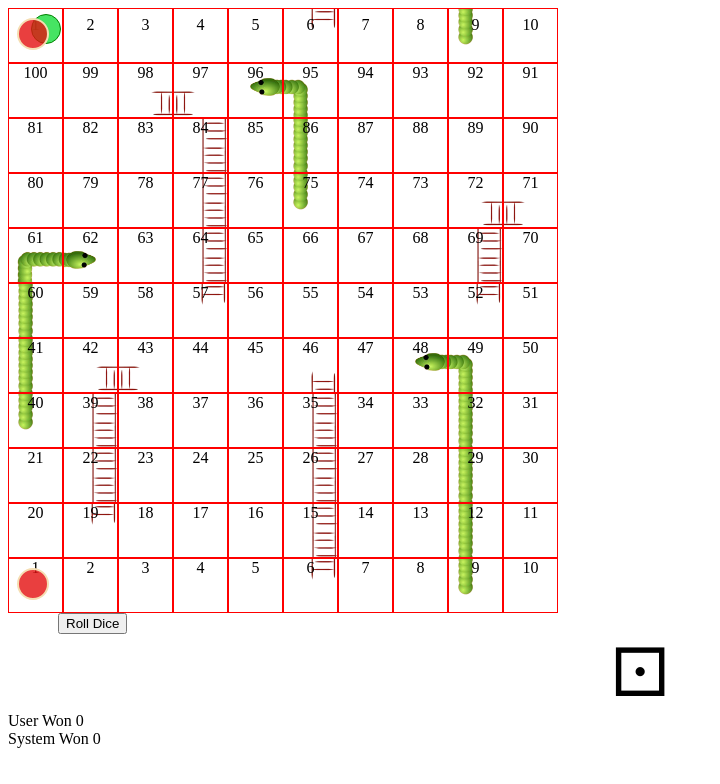
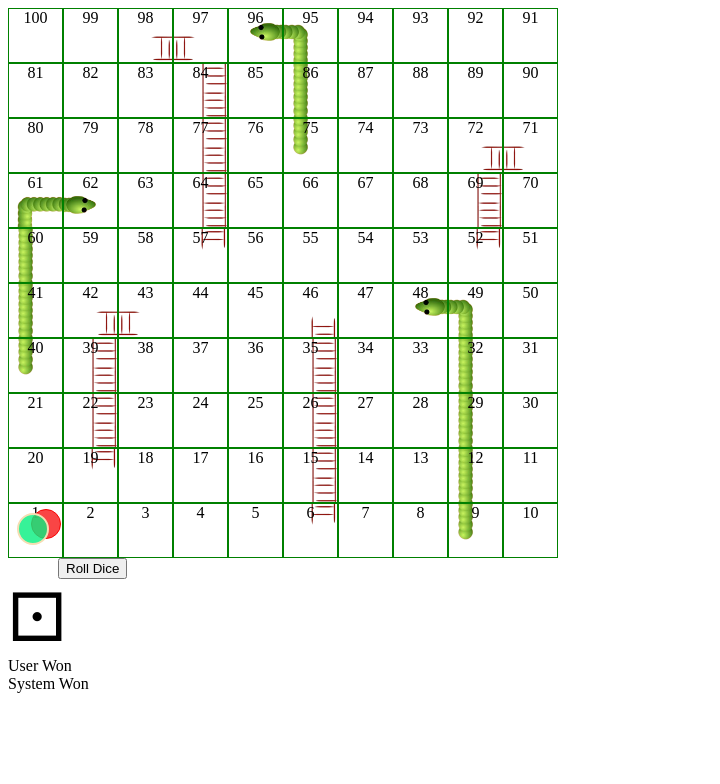
Before and after one commit to PalRishikesh/snake-ladder, a React (Vite) app: page / in a window 1280 px wide. Shown: the top 784 px of the page, without its empty margins (0-720 px from the left). Built offline with nearby package versions, Linux system fonts and the light colour scheme.

Commit message:
logic is working

```diff
--- a/src/App.jsx
+++ b/src/App.jsx
@@ -1,91 +1,14 @@
 import './App.css'
-import Dice from './components/Dice'
 import LeaderBoard from './components/LeaderBoard'
-const ladders = {
-  6: 40,
-  19: 24,
-  52: 19,
-  57: 41
-};
-const snakes = {
-  96: 21,
-  62: 22,
-  48: 31
-};
 
 function App() {
-  let lastDiceNumber = 1;
 
-  const getNextPointerPosition = (nextBoardPosition) => {
-    let nextPointerElement = '';
-    for (const singleTile of tile) {
-        //Check next element value
-        if (singleTile.getAttribute('data-id') == nextBoardPosition) {
-            console.log("singleTile: ", singleTile);
-            console.log("singleTile: ", singleTile.getAttribute('data-id'));
-            nextPointerElement = singleTile;
-            break;
-        }
-    }
-    return nextPointerElement;
-}
-
-  const changeCoinPosition = (previousDiceNumber, diceType) => {
-    const currentPosition = getNextPointerPosition(previousDiceNumber);
-    console.log("currentPosition: ", currentPosition);
-    // console.log("previousDiceNumber: ",previousDiceNumber);
-    let previousDiceChildren = currentPosition.children;
-    let previousDiceElement = '';
-    for (let index = 0; index < previousDiceChildren.length; index++) {
-        const element = previousDiceChildren[index];
-        if (element.className === diceType) {
-            previousDiceElement = element;
-            break;
-        }
-    }
-    // Removing the dice from previous location
-    previousDiceElement.remove();
-}
-
-const generateDiceRandomNumber = () => {
-  return Math.floor(Math.random() * 6) + 1
-}
-  const rollDice=()=>{
-    // const boardPointerMessage = document.getElementById("boardPointerMessage");
-    // boardPointerMessage.innerHTML = '';
-    // boardPointerMessage.classList.remove('board-success-message')
-    // boardPointerMessage.classList.remove('board-fail-message')
-    let userClickDiceRoll = '';
-    let extraChange = false;
-
-    // changeCoinPosition(lastDiceNumber, 'dice');
-    const randomNumber = generateDiceRandomNumber();
-    if (randomNumber == 6) {
-        extraChange = true;
-    }
-
-    if (lastDiceNumber + randomNumber <= 100) {
-        lastDiceNumber += randomNumber;
-    }
-    console.log("lastDiceNumber: ",lastDiceNumber);
-    // let value = document.getElementById("diceValue");
-    // value.innerHTML = lastDiceNumber;
-
-    // Roll the dice with css start herr
-    // rollDiceWithUI(randomNumber);
-
-
-    alert("hi");
-  }
   return (
     <>
       <LeaderBoard/>
       {/* <button id="dice" onClick={rollDice}>Roll Dice</button> <span id="diceValue"></span> */}
     {/* <button id="systemDice" onclick="rollDiceSystem()">System Roll Dice</button><span id="systeDiceValue"></span> */}
-    <div>
-      <div>User Won <span id="userWonCount">0</span></div>
-      <div>System Won <span id="systemWonCount">0</span></div>
-    </div>
+
     </>
   )
 }
--- a/src/components/Dice.css
+++ b/src/components/Dice.css
@@ -6,7 +6,7 @@
     position: absolute;
     right: 13px;
     top: 9px;
-    background-color: rgb(228, 15, 15, 0.8);
+    background-color: rgba(5, 239, 126, 0.8);
     height: 18px;
     width: 18px;
     border-radius: 50%;
@@ -18,7 +18,6 @@
 
 
 .dice-rolling {
-    text-align: center;
     font-size: 67px;
   }
   .dice_1::after {
--- a/src/components/Dice.jsx
+++ b/src/components/Dice.jsx
@@ -2,6 +2,7 @@ import "./Dice.css"
 
 const Dice = ({randomNumber}) => {
 console.log("generatedRandomNumber: ",randomNumber);
+
 var btnClassName = `dice_${randomNumber}`
   return (
     <div className="dice-rolling" >
--- a/src/components/LeaderBoard.css
+++ b/src/components/LeaderBoard.css
@@ -2,7 +2,7 @@
     display: flex;
   }
   .tile {
-    border: 1px solid red;
+    border: 1px solid green;
     display: inline-block;
     min-width: 35px;
     min-height: 35px;
@@ -13,13 +13,13 @@
     position: relative;
   }
   .dice-system {
-    border: 1px solid green;
+    border: 1px solid rgb(248, 3, 3);
     cursor: pointer;
     padding: 5px;
     position: absolute;
     right: 1px;
     top: 5px;
-    background-color: rgba(24, 221, 60, 0.8);
+    background-color: rgba(248, 23, 23, 0.8);
     height: 18px;
     width: 18px;
     border-radius: 50%;
--- a/src/components/LeaderBoard.jsx
+++ b/src/components/LeaderBoard.jsx
@@ -2,6 +2,8 @@ import { useState, useEffect } from "react";
 import Dice from "./Dice";
 import DiceClick from "./DiceClick";
 import "./LeaderBoard.css";
+import { ToastContainer, toast } from 'react-toastify';
+import 'react-toastify/dist/ReactToastify.css';
 
 // Leaderboard matrix
 
@@ -23,392 +25,206 @@ const ladders = {
   6: 46,
   19: 43,
   52: 71,
-  57: 98
+  57: 98,
 };
 
 // Snake object to downgrad the point
 const snakes = {
   96: 75,
   62: 40,
-  48: 9
+  48: 9,
 };
 
+
+const successToast=(message = false)=>{
+  let successMessageContent = "Success operation";
+  if(message) successMessageContent = message
+  toast.success(successMessageContent);
+}
+
+const failToast = (message = false)=>{
+  let failMessageContent = "Something went wrong...";
+  if(message) failMessageContent = message
+  toast.warn(failMessageContent);
+}
+
+
 const LeaderBoard = () => {
+
+
   const [randomNumber, setRandomNumber] = useState(1);
   const [userRandomNumber, setUserRandomNumber] = useState(1);
+  const [systemRandomNumber, setSystemRandomNumber] = useState(1);
   const [userDiceRoll, setUserDiceRoll] = useState(false);
+  const [systemDiceRoll, systemUserDiceRoll] = useState(false);
+  const [isUserClick, setIsUserClick] = useState(false);
+  const [userWonCount, setUserWonCount] = useState(localStorage.getItem("userWonCount"))
+  const [systemWonCount, setSystemWonCount] = useState(localStorage.getItem("systemWonCount"))
   // const [rows, setRows] = useState([Array(),Array([11,12])])
+  const resetGame=()=>{
+    setRandomNumber(1);
+    setUserRandomNumber(1);
+    setSystemRandomNumber(1);
+  }
+  const userWon = ()=>{
+    let userWonCount = localStorage.getItem("userWonCount")
+    console.log("userWon: ",userWonCount);
+    if(userWonCount != null || userWonCount != undefined){
+      userWonCount++;
+      setUserWonCount(userWonCount);
+    }
+    // else{
+    //   userWonCount++;
+    // }
+    localStorage.setItem("userWonCount",userWonCount);
+  }
 
-  const onDiceRollEvent = () => {
-    console.log("jo");
+  const systemWon = ()=>{
+    let systemWonCount = localStorage.getItem("systemWonCount")
+    console.log("userWon C: ",systemWonCount);
+    if(systemWonCount != null || systemWonCount != undefined){
+      systemWonCount++;
+      setSystemWonCount(systemWonCount);
+    }
+
+    localStorage.setItem("systemWonCount",systemWonCount);
+  }
+
+  const onDiceRollEvent = (system = false) => {
+
     const diceRandomNumber = Math.floor(Math.random() * 6) + 1;
     setRandomNumber(diceRandomNumber);
-    setUserRandomNumber(userRandomNumber + diceRandomNumber);
-    // rollCoinBaseOnDice();
+
+    if (system) {
+      setIsUserClick(false);
+      const totalRandomNumber = systemRandomNumber + diceRandomNumber;
+      if (totalRandomNumber <= 100) {
+        setSystemRandomNumber(totalRandomNumber);
+      }
+      else{
+        setUserDiceRoll(false);
+      }
+      if(totalRandomNumber == 100){
+        failToast("System have won this Game.")
+        systemWon();
+        resetGame();
+      }
+    } else {
+      setIsUserClick(true);
+      const totalRandomNumber = userRandomNumber + diceRandomNumber;
+      if (totalRandomNumber <= 100) {
+        setUserRandomNumber(totalRandomNumber);
+      }
+      if(totalRandomNumber == 100){
+        successToast("You have won this Game.")
+        userWon();
+        resetGame();
+      }
+    }
   };
 
-  const rollCoinBaseOnDice = () => {
-    // console.log("Roll dice", randomNumber);
-    // console.log("Roll User ", userRandomNumber);
-  };
   // useE
 
-  const allCalculation=()=>{
-    // console.log("use Effect random number : ", randomNumber);
+  // CalculateLeaderAndSnake
+  const calculateExtraPoint = (system = false) => {
     const updatedUserRandomNumber = userRandomNumber;
+    const updatedSystemRandomNumber = systemRandomNumber;
 
-    // If ladder taken place
-    if(ladders[updatedUserRandomNumber]){
-      setUserRandomNumber(ladders[updatedUserRandomNumber])
-      console.log("updated value with : ",ladders[updatedUserRandomNumber]);
+    if (system) {
+      // If ladder taken place
+      if (ladders[updatedSystemRandomNumber]) {
+        setSystemRandomNumber(ladders[updatedSystemRandomNumber]);
+        console.log(
+          "updated value with : ",
+          ladders[updatedSystemRandomNumber]
+        );
+      }
+      // If ladder taken place
+      if (snakes[updatedSystemRandomNumber]) {
+        setSystemRandomNumber(snakes[updatedSystemRandomNumber]);
+        console.log(
+          "updated value with snakes: ",
+          ladders[updatedSystemRandomNumber]
+        );
+      }
+    } else {
+      // If ladder taken place
+      if (ladders[updatedUserRandomNumber]) {
+
+        setUserRandomNumber(ladders[updatedUserRandomNumber]);
+        console.log("updated value with : ", ladders[updatedUserRandomNumber]);
+        successToast("Woo, you got ladder");
+      }
+      // If ladder taken place
+      if (snakes[updatedUserRandomNumber]) {
+        setUserRandomNumber(snakes[updatedUserRandomNumber]);
+        console.log(
+          "updated value with snakes: ",
+          ladders[updatedUserRandomNumber]
+        );
+        failToast("Ooh, you lost the point with snake");
+      }
     }
-     // If ladder taken place
-     if(snakes[updatedUserRandomNumber]){
-      setUserRandomNumber(snakes[updatedUserRandomNumber])
-      console.log("updated value with snakes: ",ladders[updatedUserRandomNumber]);
+  };
+  const allCalculation = (system = false) => {
+
+    if (system == false && userRandomNumber > 1) {
+      if (randomNumber !== 6) {
+        setUserDiceRoll(true);
+        setTimeout(() => {
+          onDiceRollEvent(true);
+        }, 1000);
+      }
+      else{
+        successToast("Woo, you got 6, Play again");
+      }
+      // else{
+      //   setUserDiceRoll(false);
+      // }
+    } else {
+      if (randomNumber === 6) {
+        // setUserDiceRoll(true);
+        // successToast("System got 6");
+        setTimeout(() => {
+          onDiceRollEvent(true);
+        }, 1000);
+      } else {
+        setUserDiceRoll(false);
+      }
     }
-  }
+    calculateExtraPoint(system);
+
+  };
   useEffect(() => {
-    allCalculation();
-  }, [randomNumber, userRandomNumber]);
+    // setTimeout(() => {
+    allCalculation(!isUserClick);
+    // console.log("use effect : ", isUserClick);
+    // }, 1000);
+  }, [randomNumber, userRandomNumber, systemRandomNumber]);
 
   return (
     <>
-      {/* <div className="tile-row">
-        <div className="tile" data-id="100">
-          <span className="tile-number">100</span>
-        </div>
-        <div className="tile" data-id="99">
-          <span className="tile-number">99</span>
-        </div>
-        <div className="tile ladder-left-end" data-id="98">
-          <span className="tile-number">98</span>
-        </div>
-        <div className="tile ladder-right-end" data-id="97">
-          <span className="tile-number">97</span>
-        </div>
-        <div className="tile snake-left-end" data-id="96">
-          <span className="tile-number">96</span>
-        </div>
-        <div className="tile snake-left-anlge" data-id="95">
-          <span className="tile-number">95</span>
-        </div>
-        <div className="tile" data-id="94">
-          <span className="tile-number">94</span>
-        </div>
-        <div className="tile" data-id="93">
-          <span className="tile-number">93</span>
-        </div>
-        <div className="tile" data-id="92">
-          <span className="tile-number">92</span>
-        </div>
-        <div className="tile" data-id="91">
-          <span className="tile-number">91</span>
-        </div>
-      </div>
-      <div className="tile-row">
-        <div className="tile" data-id="81">
-          <span className="tile-number">81</span>
-        </div>
-        <div className="tile" data-id="82">
-          <span className="tile-number">82</span>
-        </div>
-        <div className="tile" data-id="83">
-          <span className="tile-number">83</span>
-        </div>
-        <div className="tile ladder-middle" data-id="84">
-          <span className="tile-number">84</span>
-        </div>
-        <div className="tile" data-id="85">
-          <span className="tile-number">85</span>
-        </div>
-        <div className="tile snake-middle" data-id="86">
-          <span className="tile-number">86</span>
-        </div>
-        <div className="tile" data-id="87">
-          <span className="tile-number">87</span>
-        </div>
-        <div className="tile" data-id="88">
-          <span className="tile-number">88</span>
-        </div>
-        <div className="tile" data-id="89">
-          <span className="tile-number">89</span>
-        </div>
-        <div className="tile" data-id="90">
-          <span className="tile-number">90</span>
-        </div>
-      </div>
-      <div className="tile-row">
-        <div className="tile" data-id="80">
-          <span className="tile-number">80</span>
-        </div>
-        <div className="tile" data-id="79">
-          <span className="tile-number">79</span>
-        </div>
-        <div className="tile" data-id="78">
-          <span className="tile-number">78</span>
-        </div>
-        <div className="tile ladder-middle" data-id="77">
-          <span className="tile-number">77</span>
-        </div>
-        <div className="tile" data-id="76">
-          <span className="tile-number">76</span>
-        </div>
-        <div className="tile snake-tail" data-id="75">
-          <span className="tile-number">75</span>
-        </div>
-        <div className="tile" data-id="74">
-          <span className="tile-number">74</span>
-        </div>
-        <div className="tile" data-id="73">
-          <span className="tile-number">73</span>
-        </div>
-        <div className="tile ladder-left-end" data-id="72">
-          <span className="tile-number">72</span>
-        </div>
-        <div className="tile ladder-right-end" data-id="71">
-          <span className="tile-number">71</span>
-        </div>
-      </div>
-      <div className="tile-row">
-        <div className="tile snake-right-angle" data-id="61">
-          <span className="tile-number">61</span>
-        </div>
-        <div className="tile snake-right-end" data-id="62">
-          <span className="tile-number">62</span>
-        </div>
-        <div className="tile" data-id="63">
-          <span className="tile-number">63</span>
-        </div>
-        <div className="tile ladder-middle" data-id="64">
-          <span className="tile-number">64</span>
-        </div>
-        <div className="tile" data-id="65">
-          <span className="tile-number">65</span>
-        </div>
-        <div className="tile" data-id="66">
-          <span className="tile-number">66</span>
-        </div>
-        <div className="tile" data-id="67">
-          <span className="tile-number">67</span>
-        </div>
-        <div className="tile" data-id="68">
-          <span className="tile-number">68</span>
-        </div>
-        <div className="tile ladder-middle" data-id="69">
-          <span className="tile-number">69</span>
-        </div>
-        <div className="tile" data-id="70">
-          <span className="tile-number">70</span>
-        </div>
-      </div>
-      <div className="tile-row">
-        <div className="tile snake-middle" data-id="60">
-          <span className="tile-number">60</span>
-        </div>
-        <div className="tile" data-id="59">
-          <span className="tile-number">59</span>
-        </div>
-        <div className="tile" data-id="58">
-          <span className="tile-number">58</span>
-        </div>
-        <div className="tile ladder-start" data-id="57">
-          <span className="tile-number">57</span>
-        </div>
-        <div className="tile" data-id="56">
-          <span className="tile-number">56</span>
-        </div>
-        <div className="tile" data-id="55">
-          <span className="tile-number">55</span>
-        </div>
-        <div className="tile" data-id="54">
-          <span className="tile-number">54</span>
-        </div>
-        <div className="tile" data-id="53">
-          <span className="tile-number">53</span>
-        </div>
-        <div className="tile ladder-start" data-id="52">
-          <span className="tile-number">52</span>
-        </div>
-        <div className="tile" data-id="51">
-          <span className="tile-number">51</span>
-        </div>
-      </div>
-      <div className="tile-row">
-        <div className="tile snake-middle" data-id="41">
-          <span className="tile-number">41</span>
-        </div>
-        <div className="tile  ladder-left-end" data-id="42">
-          <span className="tile-number">42</span>
-        </div>
-        <div className="tile ladder-right-end" data-id="43">
-          <span className="tile-number">43</span>
-        </div>
-        <div className="tile" data-id="44">
-          <span className="tile-number">44</span>
-        </div>
-        <div className="tile" data-id="45">
-          <span className="tile-number">45</span>
-        </div>
-        <div className="tile ladder-end" data-id="46">
-          <span className="tile-number">46</span>
-        </div>
-        <div className="tile" data-id="47">
-          <span className="tile-number">47</span>
-        </div>
-        <div className="tile snake-left-end" data-id="48">
-          <span className="tile-number">48</span>
-        </div>
-        <div className="tile snake-left-anlge" data-id="49">
-          <span className="tile-number">49</span>
-        </div>
-        <div className="tile" data-id="50">
-          <span className="tile-number">50</span>
-        </div>
-      </div>
-      <div className="tile-row">
-        <div className="tile snake-tail" data-id="40">
-          <span className="tile-number">40</span>
-        </div>
-        <div className="tile ladder-middle" data-id="39">
-          <span className="tile-number">39</span>
-        </div>
-        <div className="tile" data-id="38">
-          <span className="tile-number">38</span>
-        </div>
-        <div className="tile" data-id="37">
-          <span className="tile-number">37</span>
-        </div>
-        <div className="tile" data-id="36">
-          <span className="tile-number">36</span>
-        </div>
-        <div className="tile  ladder-middle" data-id="35">
-          <span className="tile-number">35</span>
-        </div>
-        <div className="tile" data-id="34">
-          <span className="tile-number">34</span>
-        </div>
-        <div className="tile" data-id="33">
-          <span className="tile-number">33</span>
-        </div>
-        <div className="tile snake-middle" data-id="32">
-          <span className="tile-number">32</span>
-        </div>
-        <div className="tile" data-id="31">
-          <span className="tile-number">31</span>
-        </div>
-      </div>
-      <div className="tile-row">
-        <div className="tile" data-id="21">
-          <span className="tile-number">21</span>
-        </div>
-        <div className="tile ladder-middle" data-id="22">
-          <span className="tile-number">22</span>
-        </div>
-        <div className="tile" data-id="23">
-          <span className="tile-number">23</span>
-        </div>
-        <div className="tile" data-id="24">
-          <span className="tile-number">24</span>
-        </div>
-        <div className="tile" data-id="25">
-          <span className="tile-number">25</span>
-        </div>
-        <div className="tile ladder-middle" data-id="26">
-          <span className="tile-number">26</span>
-        </div>
-        <div className="tile" data-id="27">
-          <span className="tile-number">27</span>
-        </div>
-        <div className="tile" data-id="28">
-          <span className="tile-number">28</span>
-        </div>
-        <div className="tile snake-middle" data-id="29">
-          <span className="tile-number">29</span>
-        </div>
-        <div className="tile" data-id="30">
-          <span className="tile-number">30</span>
-        </div>
-      </div>
-      <div className="tile-row">
-        <div className="tile" data-id="20">
-          <span className="tile-number">20</span>
-        </div>
-        <div className="tile ladder-start" data-id="19">
-          <span className="tile-number">19</span>
-        </div>
-        <div className="tile" data-id="18">
-          <span className="tile-number">18</span>
-        </div>
-        <div className="tile" data-id="17">
-          <span className="tile-number">17</span>
-        </div>
-        <div className="tile" data-id="16">
-          <span className="tile-number">16</span>
-        </div>
-        <div className="tile ladder-middle" data-id="15">
-          <span className="tile-number">15</span>
-        </div>
-        <div className="tile" data-id="14">
-          <span className="tile-number">14</span>
-        </div>
-        <div className="tile" data-id="13">
-          <span className="tile-number">13</span>
-        </div>
-        <div className="tile snake-middle" data-id="12">
-          <span className="tile-number">12</span>
-        </div>
-        <div className="tile" data-id="11">
-          <span className="tile-number">11</span>
-        </div>
-      </div> */}
-      <div className="tile-row">
-        <div className="tile" data-id="1">
-          <span className="tile-number">1</span>
-          <span className="dice"></span>
-          <span className="dice-system"></span>
-        </div>
-        <div className="tile" data-id="2">
-          <span className="tile-number">2</span>
-        </div>
-        <div className="tile" data-id="3">
-          <span className="tile-number">3</span>
-        </div>
-        <div className="tile" data-id="4">
-          <span className="tile-number">4</span>
-        </div>
-        <div className="tile" data-id="5">
-          <span className="tile-number">5</span>
-        </div>
-        <div className="tile ladder-start" data-id="6">
-          <span className="tile-number">6</span>
-        </div>
-        <div className="tile" data-id="7">
-          <span className="tile-number">7</span>
-        </div>
-        <div className="tile" data-id="8">
-          <span className="tile-number">8</span>
-        </div>
-        <div className="tile snake-tail" data-id="9">
-          <span className="tile-number">9</span>
-        </div>
-        <div className="tile" data-id="10">
-          <span className="tile-number">10</span>
-        </div>
-      </div>
-
 
       {rows.map((row, index) => (
         <div key={index} className="tile-row">
           {row.map((singleColumns) => {
             return (
               <>
-                <div key={singleColumns} className={"tile x"+singleColumns} data-id={singleColumns}>
-
+                <div
+                  key={singleColumns}
+                  className={"tile x" + singleColumns}
+                  data-id={singleColumns}
+                >
                   {singleColumns}
 
                   {singleColumns === userRandomNumber ? (
                     <span className="dice"></span>
+                  ) : (
+                    ""
+                  )}
+
+                  {singleColumns === systemRandomNumber ? (
+                    <span className="dice-system"></span>
                   ) : (
                     ""
                   )}
@@ -418,8 +234,37 @@ const LeaderBoard = () => {
           })}
         </div>
       ))}
-      <DiceClick childHanlderEvent={onDiceRollEvent} disabled={userDiceRoll}/>
+
+      {/* rows.map((row)=>(
+            <>
+
+            <div key={row} className="tile">{row}
+             {
+                (row === userRandomNumber) ? <span className="dice"></span>:''
+             }
+            </div>
+            </>
+        )) */}
+      <DiceClick childHanlderEvent={onDiceRollEvent} disabled={userDiceRoll} />
       <Dice randomNumber={randomNumber} />
+
+      <ToastContainer
+        position="top-right"
+        autoClose={900}
+        hideProgressBar
+        newestOnTop
+        closeOnClick
+        rtl={false}
+        pauseOnFocusLoss
+        draggable
+        pauseOnHover
+        theme="light"
+        transition:Slide />
+    <div>
+      <div>User Won <span id="userWonCount"> { userWonCount} </span></div>
+      <div>System Won <span id="systemWonCount">{systemWonCount}</span></div>
+    </div>
+
     </>
   );
 };
```
Also changed, not shown: package.json (+4 -3 lines), 1 other file (tests, documents, lock files or other folders).
